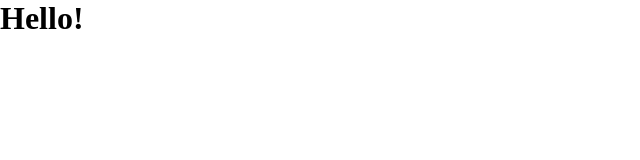
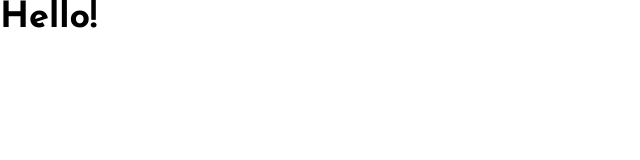
Before and after one commit to yusufardapeker/todo-app, a React (Vite) app: page / in a window 1280 px wide. Shown: the top 160 px of the page, without its empty margins (0-640 px from the left). Built offline with nearby package versions, Linux system fonts and the light colour scheme.

Commit message:
Import font family

```diff
--- a/index.html
+++ b/index.html
@@ -4,6 +4,12 @@
 		<meta charset="UTF-8" />
 		<meta name="viewport" content="width=device-width, initial-scale=1.0" />
 		<title>ToDo App TS</title>
+		<link rel="preconnect" href="https://fonts.googleapis.com" />
+		<link rel="preconnect" href="https://fonts.gstatic.com" crossorigin />
+		<link
+			href="https://fonts.googleapis.com/css2?family=Josefin+Sans:ital,wght@0,100..700;1,100..700&family=League+Spartan:wght@100..900&display=swap"
+			rel="stylesheet"
+		/>
 	</head>
 	<body>
 		<div id="root"></div>
--- a/src/styles/main.scss
+++ b/src/styles/main.scss
@@ -0,0 +1,10 @@
+:root {
+	--fw-regular: 400;
+	--fw-bold: 700;
+}
+
+body {
+	font-family: "Josefin Sans", sans-serif;
+	font-size: 18px;
+	font-weight: var(--fw-regular);
+}
```
